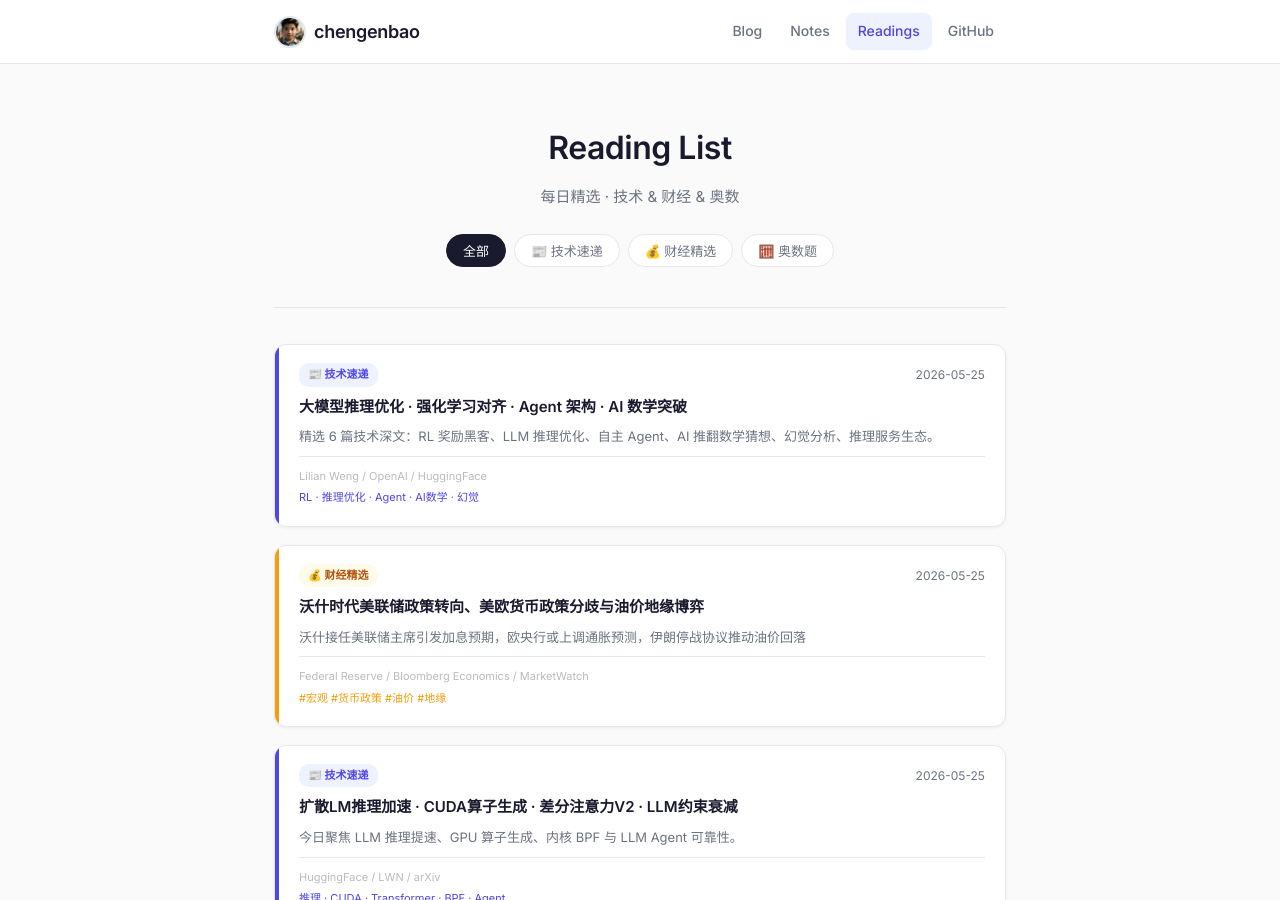
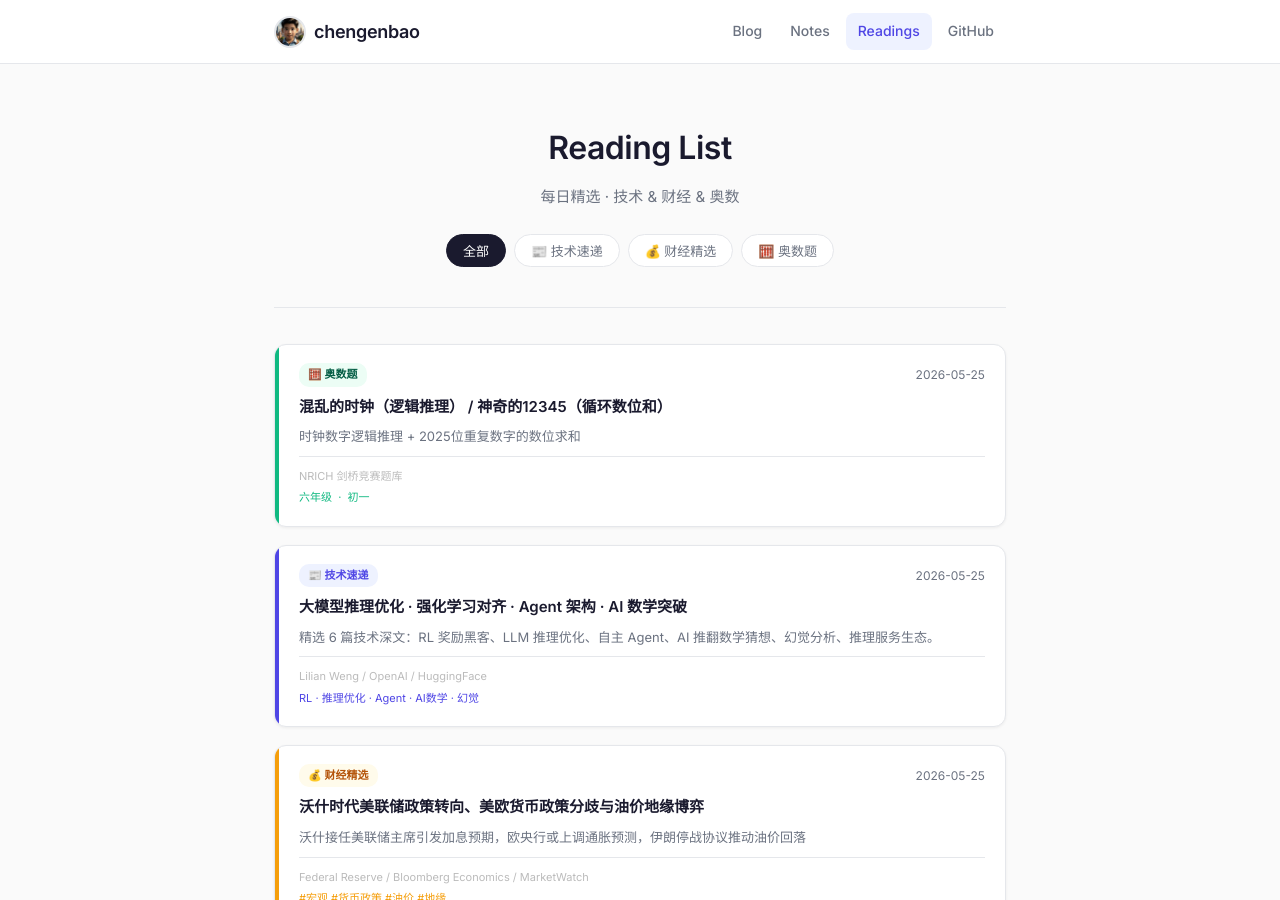
Before and after one commit to chengenbao/chengenbao.github.io, a Jekyll site: the page built from reading-list/index.md, in a window 1280 px wide and 900 px high. Built offline with Jekyll 4.4.1, drawn with Linux system fonts in a browser that asks for light colours.

Commit message:
add math card 2026-05-25

```diff
--- a/reading-list/index.md
+++ b/reading-list/index.md
@@ -18,6 +18,7 @@
   </div>
 
   <div class="rl-grid">
+<a class="rl-card math" href="/reading-list/2026-05-25-math/"><div class="rl-accent"></div><div class="rl-body"><div class="rl-top"><span class="rl-badge math">🧮 奥数题</span><time>2026-05-25</time></div><h2>混乱的时钟（逻辑推理） / 神奇的12345（循环数位和）</h2><p>时钟数字逻辑推理 + 2025位重复数字的数位求和</p><div class="rl-meta"><span class="rl-source">NRICH 剑桥竞赛题库</span><span class="rl-tags">六年级 &nbsp;·&nbsp; 初一</span></div></div></a>
 <a class="rl-card tech" href="/reading-list/2026-05-25-tech-daily/">
   <div class="rl-accent"></div>
   <div class="rl-body">
```
